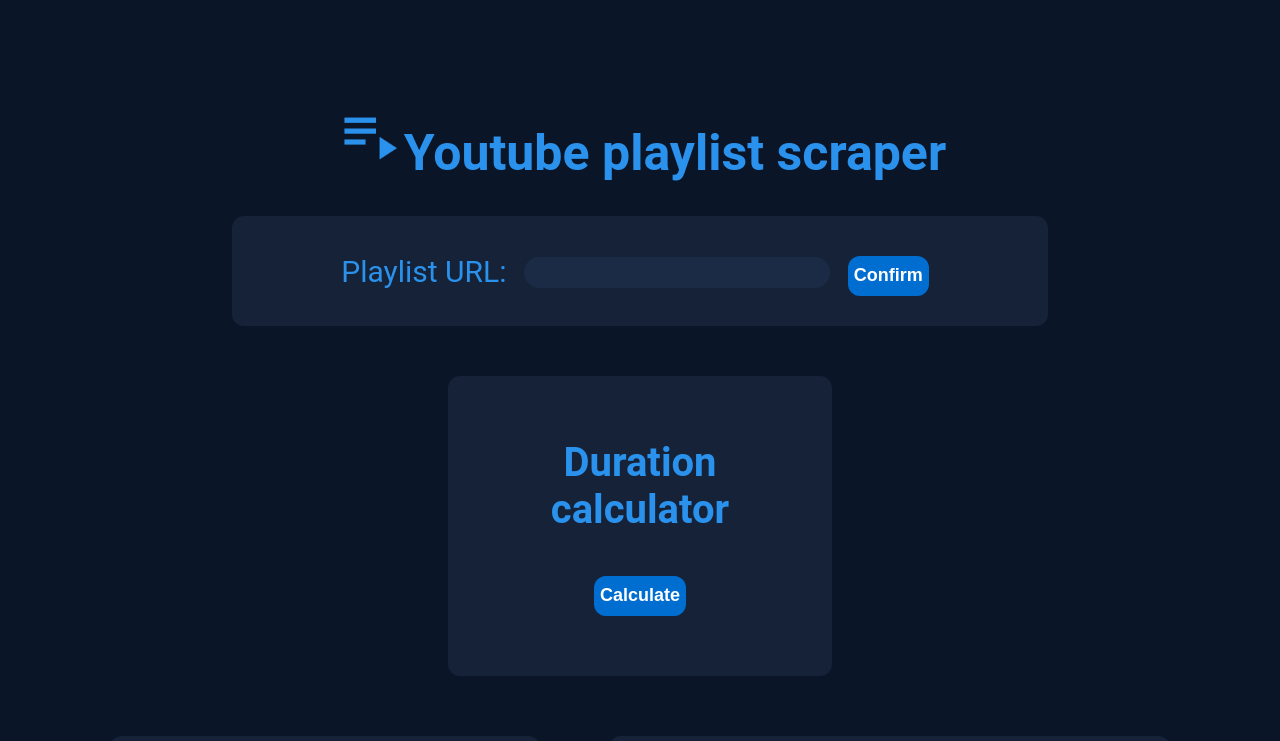
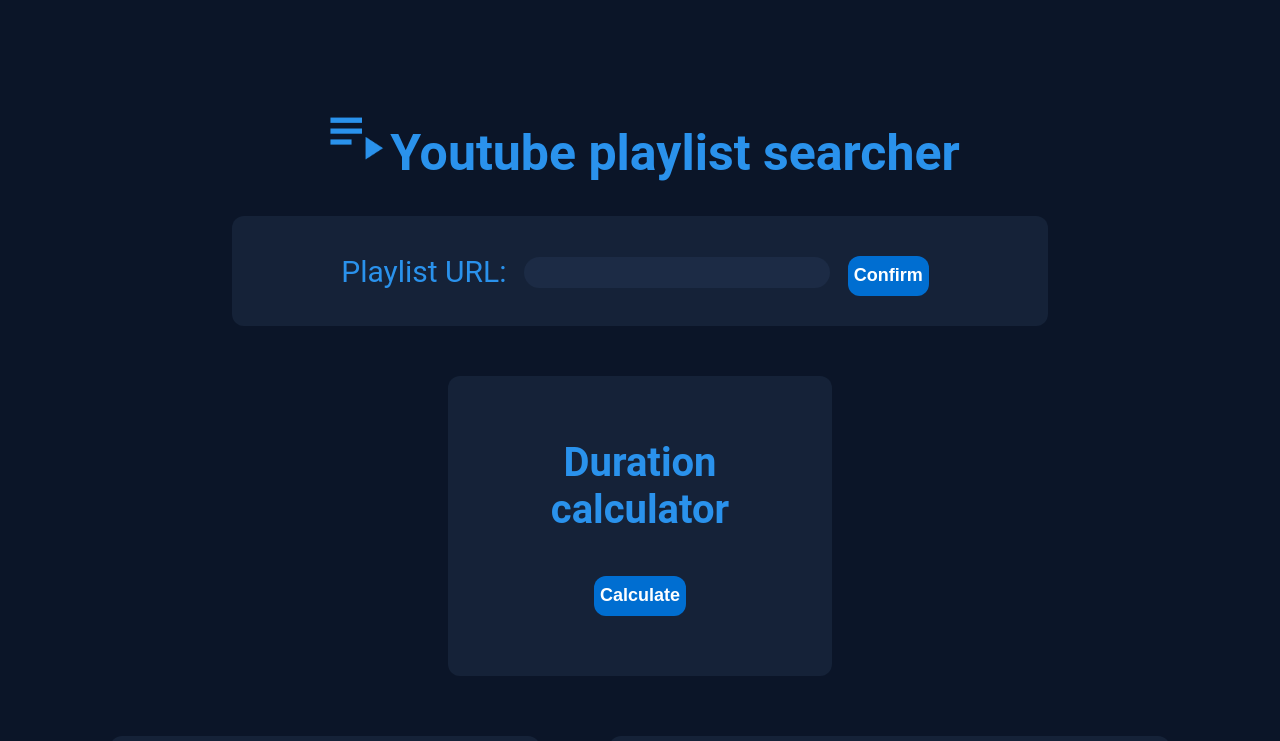
Before and after one commit to doo78/scripting-test, a plain HTML site: page simple.html in a window 1280 px wide. Shown: the top 741 px of the page. Drawn offline with Linux system fonts and the light colour scheme.

Commit message:
Change name to Youtube playlist searcher

```diff
--- a/simple.html
+++ b/simple.html
@@ -11,7 +11,7 @@
 
     <body>
 
-        <h1><img id="logo"src="icon.png" alt="icon">Youtube playlist scraper</h1>
+        <h1><img id="logo"src="icon.png" alt="icon">Youtube playlist searcher</h1>
 
 
         <div id="url-input">
```
